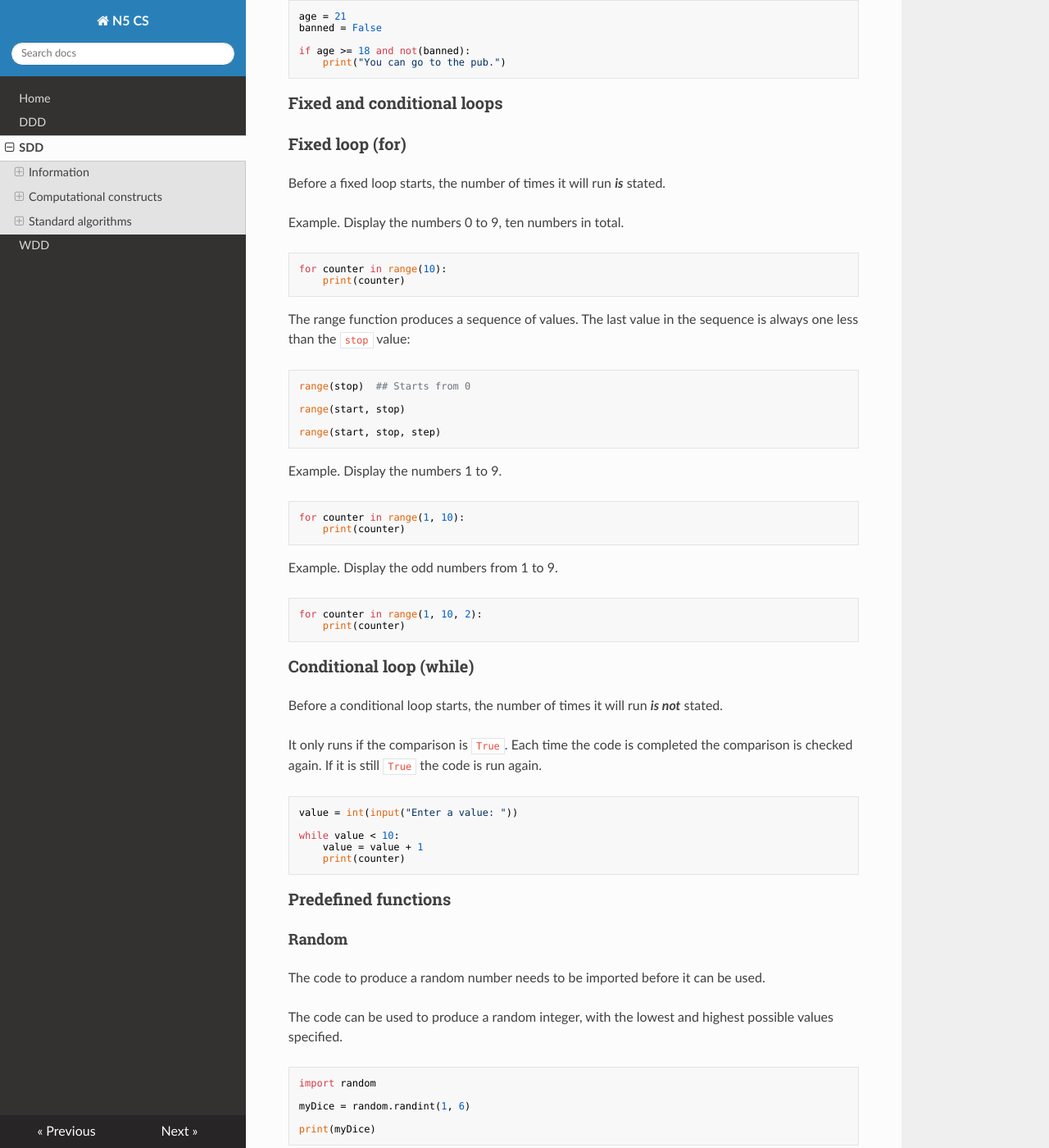
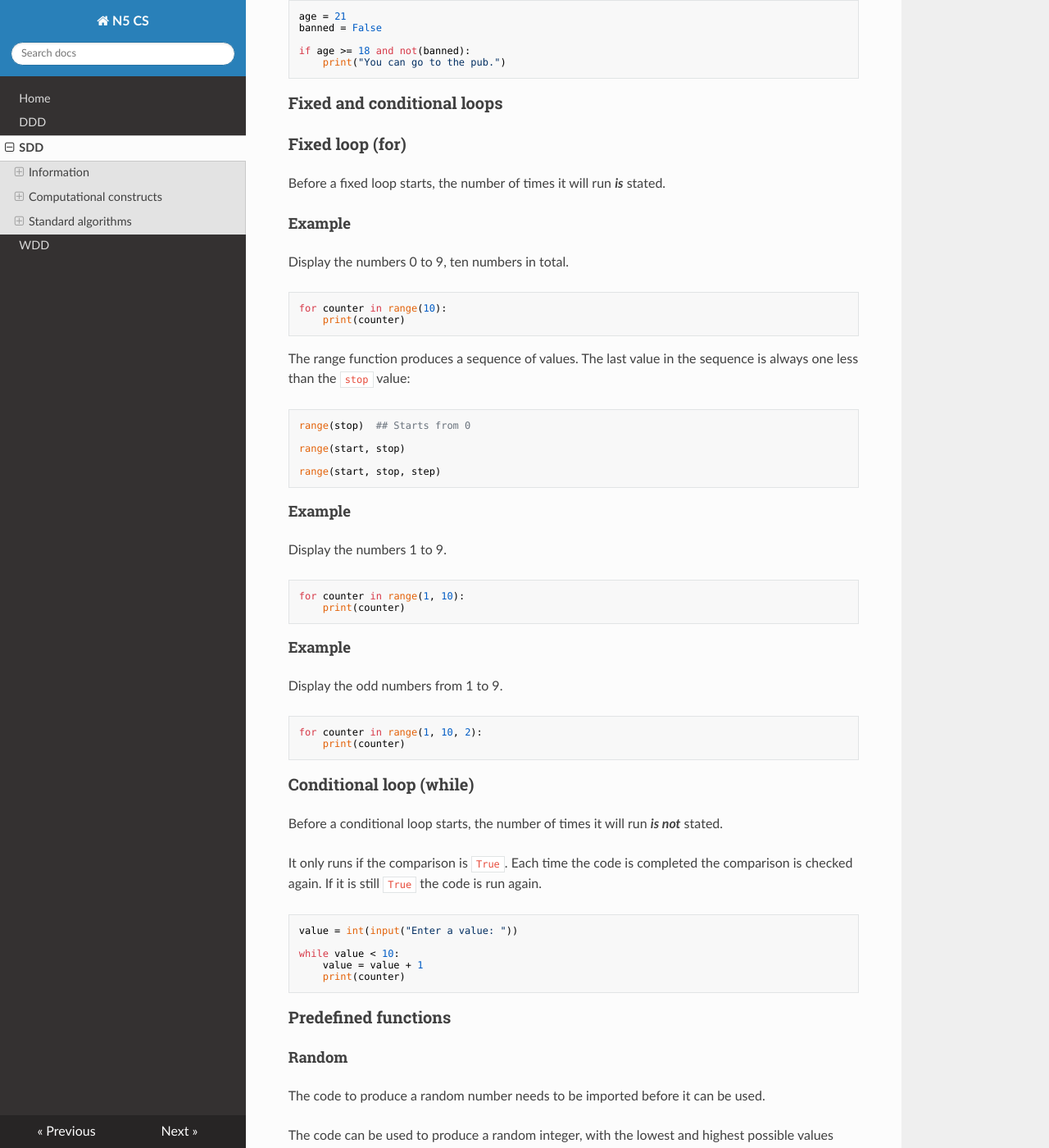
Before and after one commit to MrFriendCS/N5-CS, an MkDocs documentation site: the page built from docs/N5-CS-SDD.md, in a window 1280 px wide and 1400 px high, scrolled down 7274 px. Shown: the whole window at 82% size. Built offline with MkDocs 1.6.1, drawn with Linux system fonts in a browser that asks for light colours; nearby versions of some CDN libraries.

Commit message:
docs/N5-CS-SDD.md updated from https://stackedit.io/

````diff
--- a/docs/N5-CS-SDD.md
+++ b/docs/N5-CS-SDD.md
@@ -102,7 +102,8 @@
 4 ** 2
 ```
 
-Examples
+#### Examples
+
 ``` python
 myMultiplication = 3 * 2
 print(myMultiplication)
@@ -377,7 +378,9 @@
 
 Before a fixed loop starts, the number of times it will run ***is*** stated.
 
-Example.  Display the numbers 0 to 9, ten numbers in total.
+#### Example
+
+Display the numbers 0 to 9, ten numbers in total.
 
 ``` python
 for counter in range(10):
@@ -394,14 +397,18 @@
 range(start, stop, step)
 ```
 
-Example.  Display the numbers 1 to 9.
+#### Example
+
+Display the numbers 1 to 9.
 
 ``` python
 for counter in range(1, 10):
     print(counter)
 ```
 
-Example.  Display the odd numbers from 1 to 9.
+#### Example
+
+Display the odd numbers from 1 to 9.
 
 ``` python
 for counter in range(1, 10, 2):
````
Also changed, not shown: other parts of docs/N5-CS-SDD.md (+3 -3 lines).
